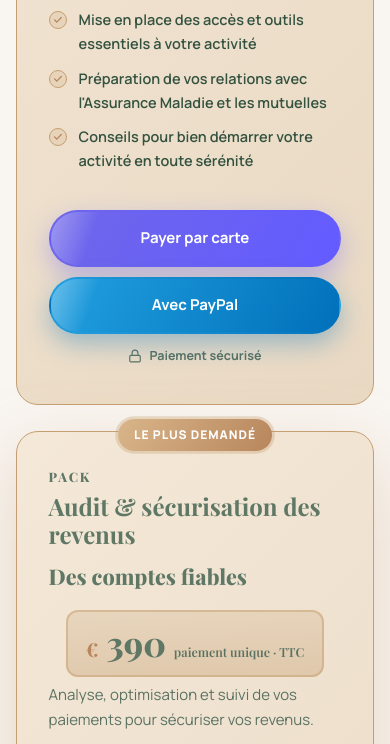
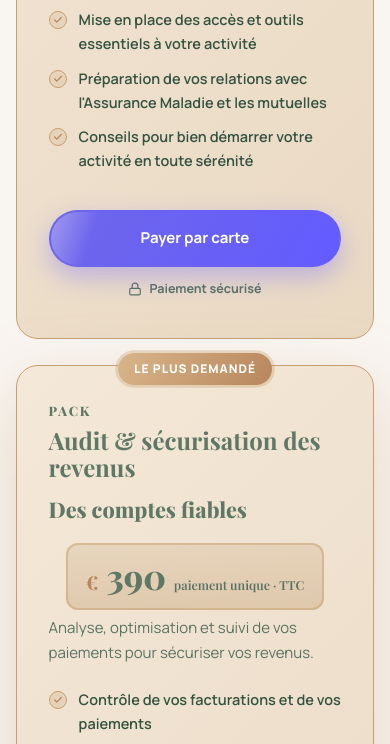
Before and after one commit to cedbisness-byte/csm-expertise-sante, a plain HTML site: page prestations.html in a window 390 px wide. Shown: the part 1184-1928 px from the top of the page. Drawn offline with Linux system fonts and the light colour scheme.

Commit message:
Retire PayPal (paiement carte Stripe seul) + fix debordement mobile accueil (logo carte profil responsive)

```diff
--- a/css/styles.css
+++ b/css/styles.css
@@ -457,7 +457,7 @@ h1, h2, h3, h4 { font-family: var(--font-display); line-height: 1.15; color: var
   pointer-events: none;
 }
 .profile-card__logo {
-  width: 340px; margin: 0 auto 22px;
+  width: 100%; max-width: 340px; margin: 0 auto 22px;
   animation: floatY 6s ease-in-out infinite;
 }
 .profile-card__name { font-family: var(--font-display); font-size: 1.9rem; color: var(--primary); font-weight: 800; }
--- a/js/payments.js
+++ b/js/payments.js
@@ -4,10 +4,8 @@
   /* ==================================================================
    *  CONFIGURATION DES PAIEMENTS — LIENS DE PAIEMENT
    *  ------------------------------------------------------------------
-   *  1) PAYPAL  : créez un lien de paiement par pack dans
-   *               paypal.com -> Paiements -> Liens de paiement
-   *  2) STRIPE  : créez un "Payment Link" par pack dans
-   *               dashboard.stripe.com -> Payment Links
+   *  STRIPE : créez un "Payment Link" par pack dans
+   *           dashboard.stripe.com -> Payment Links
    *
    *  Montants attendus (à vérifier lors de la création des liens) :
    *    Pack Installation...          : 290 €
@@ -18,12 +16,6 @@
    *  Tant qu'une valeur contient "REMPLACER", un message s'affiche
    *  à la place du paiement et un rappel est écrit dans la console.
    * ================================================================== */
-
-  var PAY_LINKS = {
-    "pack-360": "REMPLACER-PAR-LE-LIEN-PAYPAL-PACK-360",
-    "pack-audit": "REMPLACER-PAR-LE-LIEN-PAYPAL-PACK-AUDIT",
-    "pack-accompagnement": "REMPLACER-PAR-LE-LIEN-PAYPAL-PACK-ACCOMPAGNEMENT"
-  };
 
   var STRIPE_LINKS = {
     "pack-360": "REMPLACER-PAR-LE-LIEN-STRIPE-PACK-360",
@@ -72,7 +64,6 @@
     if (!pack) return;
 
     pack.appendChild(buildButton(id, STRIPE_LINKS[id], "btn btn--stripe", "Payer par carte", "Stripe"));
-    pack.appendChild(buildButton(id, PAY_LINKS[id], "btn btn--paypal", "Avec PayPal", "PayPal"));
 
     var secure = document.createElement("p");
     secure.className = "pay-secure";
--- a/prestations.html
+++ b/prestations.html
@@ -127,7 +127,7 @@
 
           </article>
         </div>
-        <p class="pay-note reveal">Paiement en ligne sécurisé via <a href="https://www.paypal.com" target="_blank" rel="noopener">PayPal</a> ou <a href="https://stripe.com" target="_blank" rel="noopener">Stripe</a>. Un compte n'est pas obligatoire : paiement par carte <strong>Visa, Mastercard, Amex</strong> accepté. Besoin d'une solution personnalisée ? <a href="contact.html">Contactez-moi</a>.</p>
+        <p class="pay-note reveal">Paiement en ligne sécurisé via <a href="https://stripe.com" target="_blank" rel="noopener">Stripe</a>. Un compte n'est pas obligatoire : paiement par carte <strong>Visa, Mastercard, Amex</strong> accepté. Besoin d'une solution personnalisée ? <a href="contact.html">Contactez-moi</a>.</p>
       </div>
     </section>
 
```
